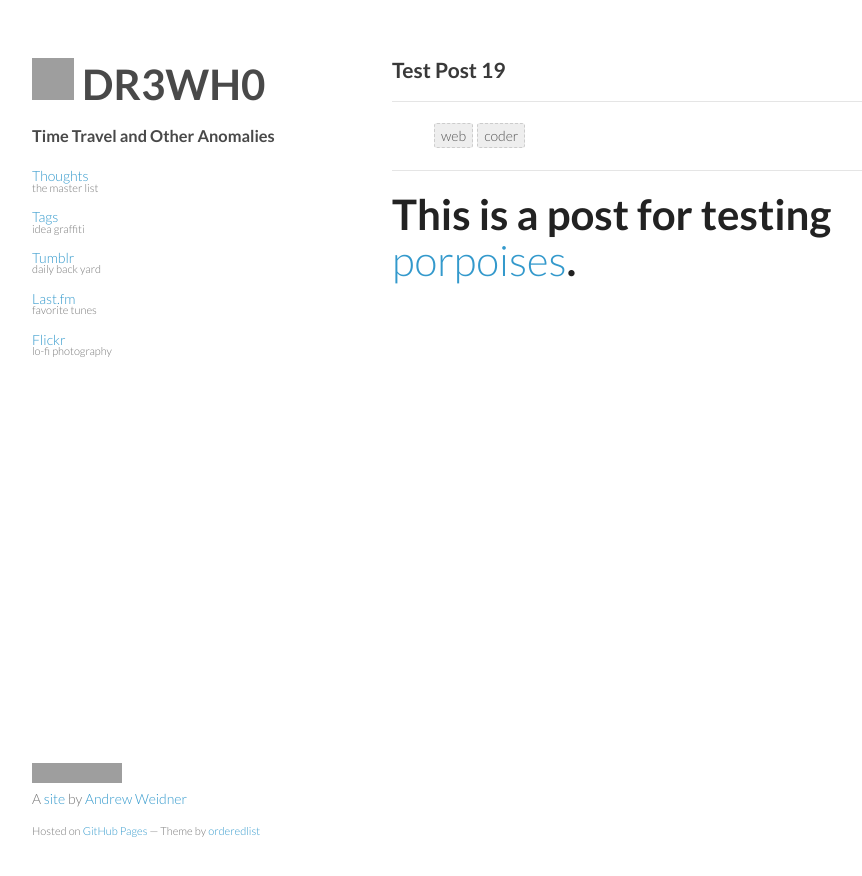
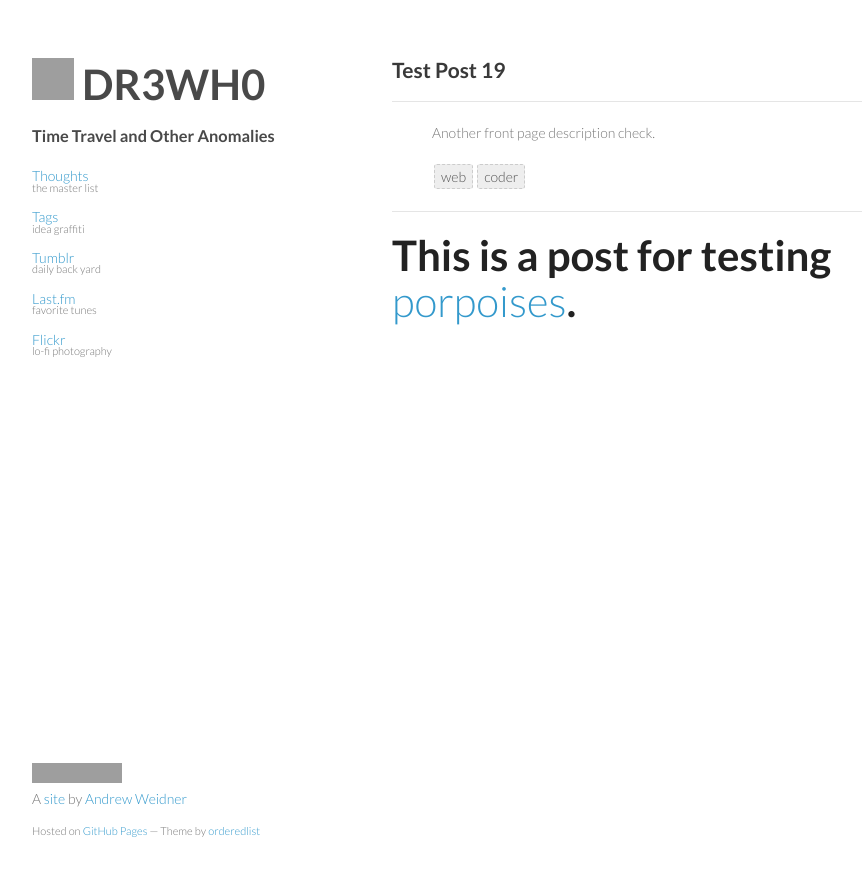
Before and after one commit to drewhop/drewhop.github.io, a Jekyll site: the page built from _posts/2013-08-09-Test-19.md, in a window 1280 px wide. Shown: the top 876 px of the page, without its empty margins (178-1040 px from the left). Built offline with Jekyll 4.4.1, drawn with Linux system fonts in a browser that asks for light colours; comment, search, counter and statistics services are not loaded; grey boxes are pictures that could not be loaded.

Commit message:
Update 2013-08-09-Test-19.md

```diff
--- a/_posts/2013-08-09-Test-19.md
+++ b/_posts/2013-08-09-Test-19.md
@@ -2,7 +2,7 @@
 layout: post
 published: true
 title: Test Post 19
-description: null
+description: Another front page description check.
 tags: web coder
 ---
 
```
